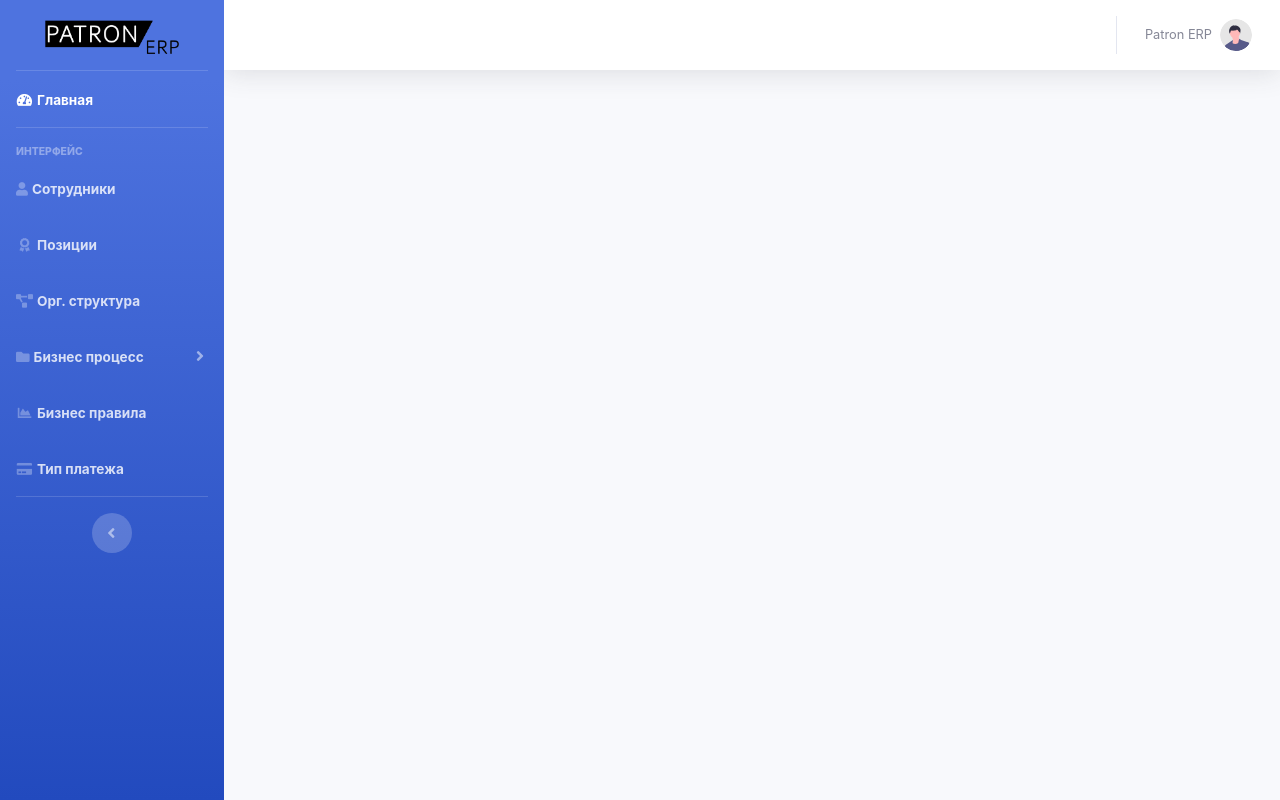
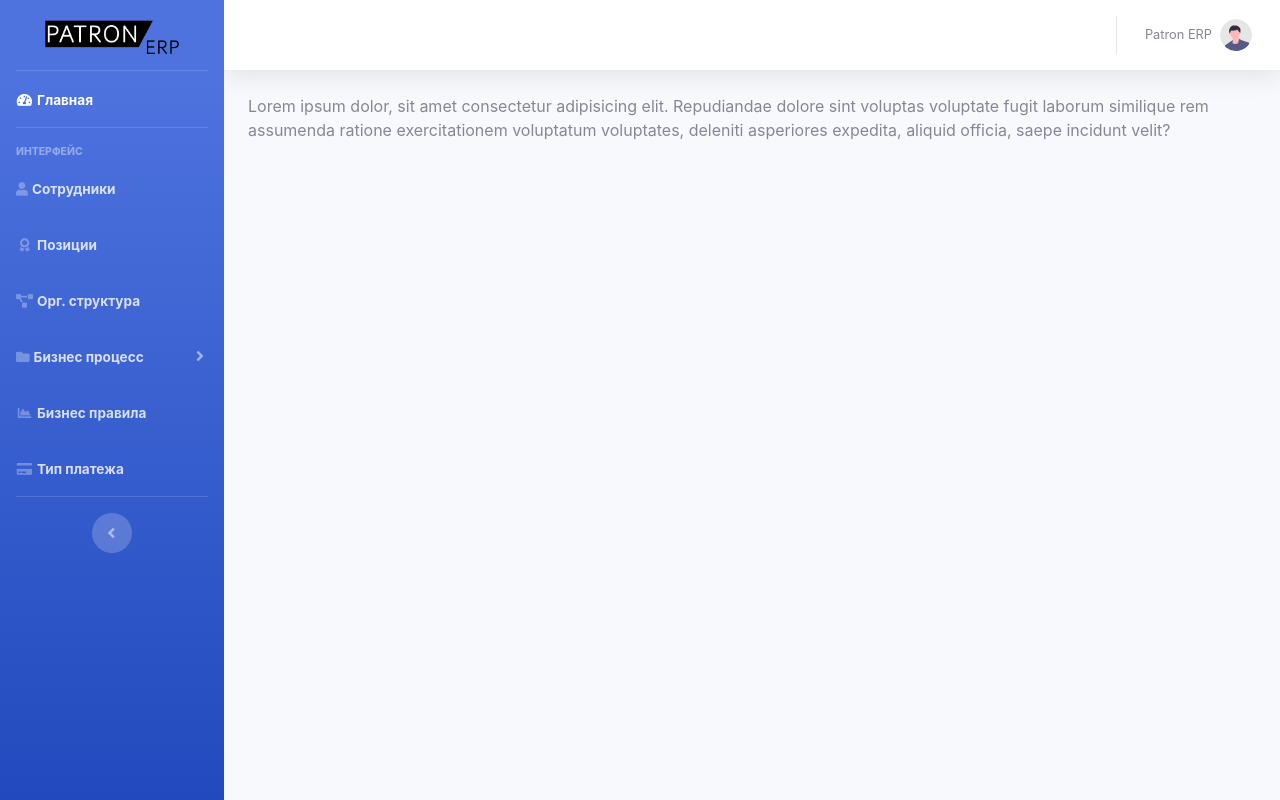
Before and after one commit to shaxzodbek-uzb/patron-hack-front, a Nuxt app: page /bpm-classification-group in a window 1280 px wide. Built offline with nearby package versions, Linux system fonts and the light colour scheme.

Commit message:
bpm-classification-group

```diff
--- a/components/Sidebar.vue
+++ b/components/Sidebar.vue
@@ -66,7 +66,7 @@
           <nuxt-link to="/" class="collapse-item d-block" href="buttons.html">
             Классификация
           </nuxt-link>
-          <nuxt-link to="/" class="collapse-item d-block" href="cards.html">
+          <nuxt-link to="/bpm-classification-group" class="collapse-item d-block" href="cards.html">
             Группы
           </nuxt-link>
         </b-collapse>
--- /dev/null
+++ b/pages/bpm-classification-group.vue
@@ -0,0 +1,15 @@
+<template>
+  <div>
+  Lorem ipsum dolor, sit amet consectetur adipisicing elit. Repudiandae dolore sint voluptas voluptate fugit laborum similique rem assumenda ratione exercitationem voluptatum voluptates, deleniti asperiores expedita, aliquid officia, saepe incidunt velit?
+  </div>
+</template>
+
+<script>
+export default {
+
+}
+</script>
+
+<style>
+
+</style>
```
